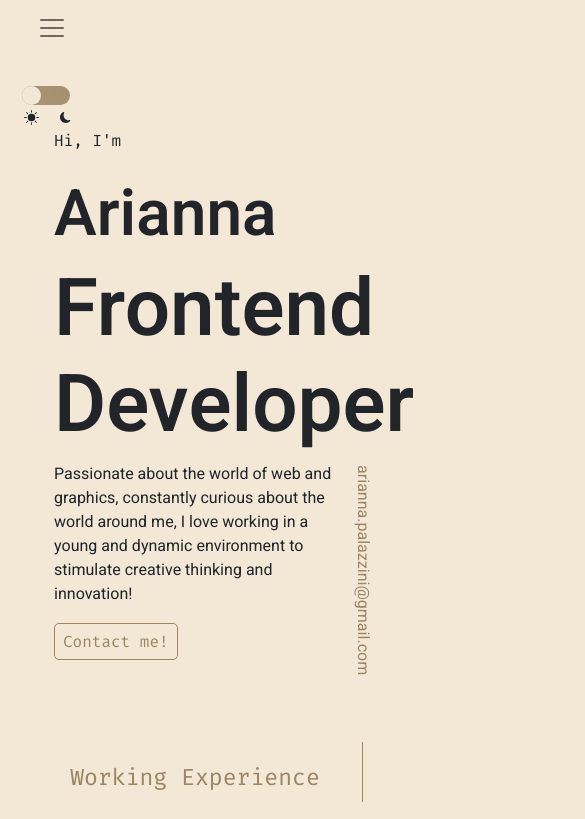
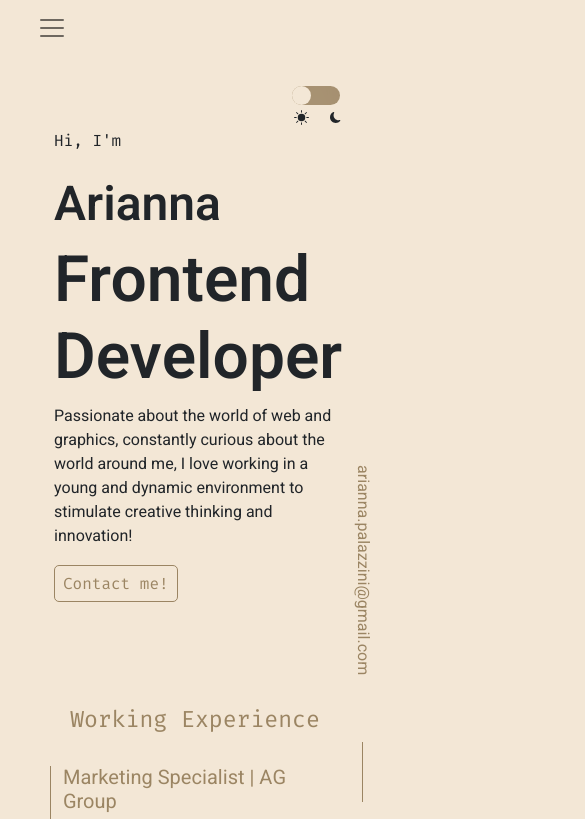
Before and after one commit to arianna-palazzini/Portfolio, a plain HTML site: page index.html in a window 390 px wide. Shown: the top 819 px of the page, 585 px wide, since content can reach past the window. Drawn offline with nearby package versions, Linux system fonts and the light colour scheme.

Commit message:
commit responsive

```diff
--- a/stile.css
+++ b/stile.css
@@ -242,8 +242,17 @@ h3.active, h5.active, small.active{
 
 /* MEDIA QUERIES */
 
-/* @media screen and (min-width:800px) {
-    header {
-        padding: 1.3em;
+@media screen and (max-width:500px) {
+    h1 {
+        font-size: 4em!important;
     }
-} */
+    h2{
+        font-size: 3em!important;
+    }
+    .card{
+        margin-bottom: 30px;
+    }
+    #sunmoon{
+        margin-left: 270px;
+    }
+}
```
